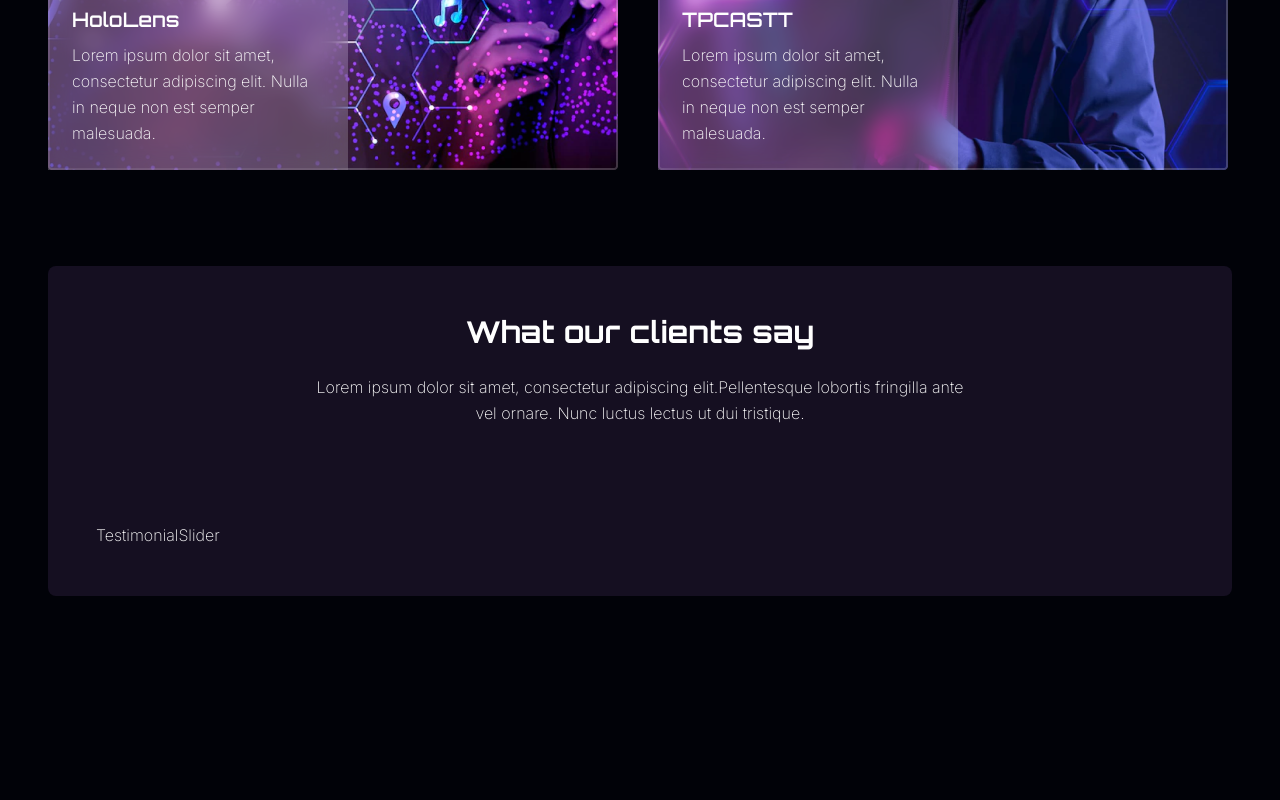
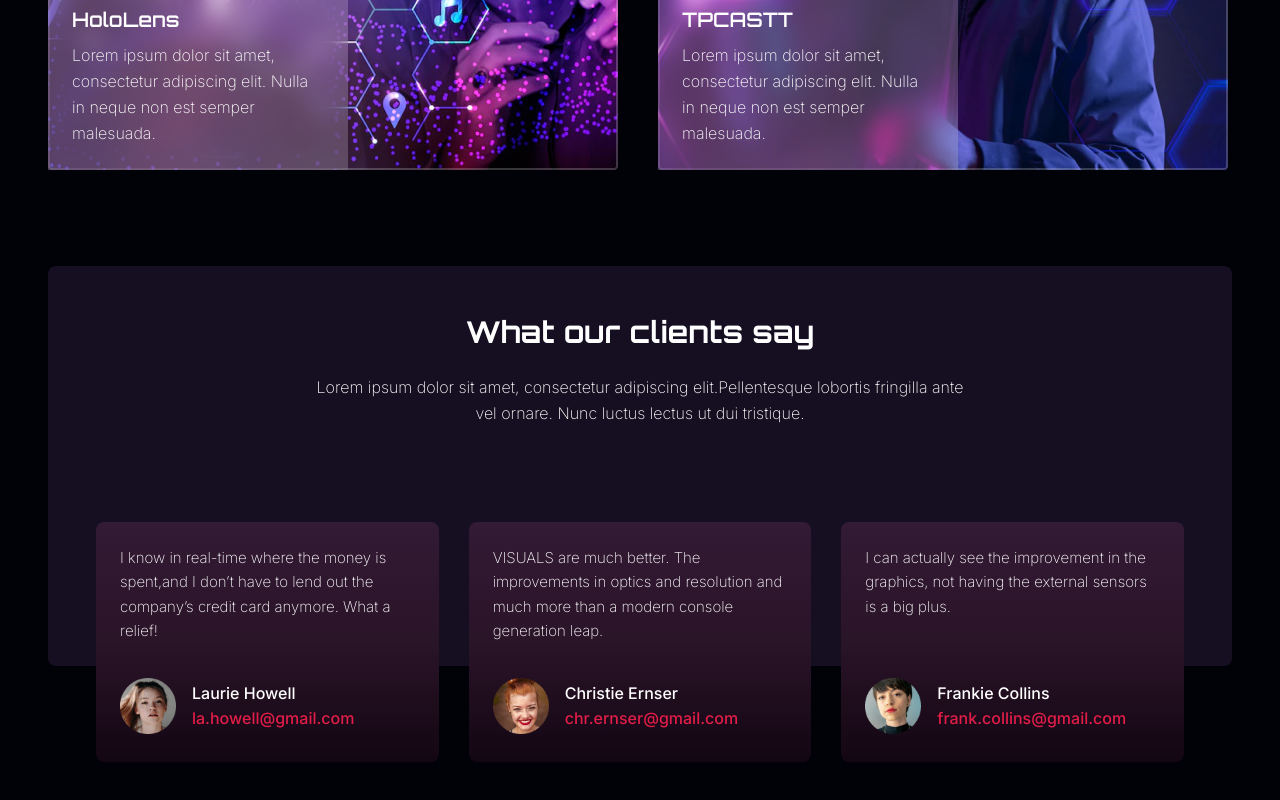
Before and after one commit to Ahmedelsayedd01/VR-Website, a React (Create React App) app: page / in a window 1280 px wide. Shown: the part 2601-3401 px from the top of the page. Built offline with nearby package versions, Linux system fonts and the light colour scheme; the HTML template or start-up script is replaced by a standard one.

Commit message:
New Update

```diff
--- a/src/components/TestimonialSlider.js
+++ b/src/components/TestimonialSlider.js
@@ -1,7 +1,63 @@
-import React from 'react';
+import React from "react";
+
+//import Swiper react components
+import { Swiper, SwiperSlide } from "swiper/react";
+
+//import swiper style
+import "swiper/css";
+import "swiper/css/pagination";
+
+//import required modules
+import { pagination } from "swiper";
+
+//import data
+import { slider } from "../data";
 
 const TestimonialSlider = () => {
-  return <div>TestimonialSlider</div>;
+  return (
+    <Swiper breakpoints={{
+        320: {
+          slidesPerView: 1,
+          spaceBetween: 18,
+        },
+        768: {
+          slidesPerView: 2,
+          spaceBetween: 20,
+        },
+        1024: {
+          slidesPerView: 3,
+          spaceBetween: 30,
+        },
+      }}
+    >
+      {slider.map((slide, index) => {
+        //destructure slide
+        const { message, image, name, email } = slide;
+        return (
+          <SwiperSlide
+            className="rounded-lg p-4 lg:p-6
+          min-h-[240px] bg-gradient-to-t from-[#130613]
+          via-[#2A1428] to-[#331A35] "
+            key={index}
+          >
+            <p className="mb-8 min-h-[100px] text-[15px]">{message}</p>
+            <div
+              className="flex flex-col gap-x-4
+            md:flex-row md:items-center"
+            >
+              <div className="w-14">
+                <img className="mb-3 md:mb-0" src={image} alt="" />
+              </div>
+              <div>
+                <div className="font-medium text-base">{name}</div>
+                <div className="font-medium text-rose-600">{email}</div>
+              </div>
+            </div>
+          </SwiperSlide>
+        );
+      })}
+    </Swiper>
+  );
 };
 
 export default TestimonialSlider;
```
